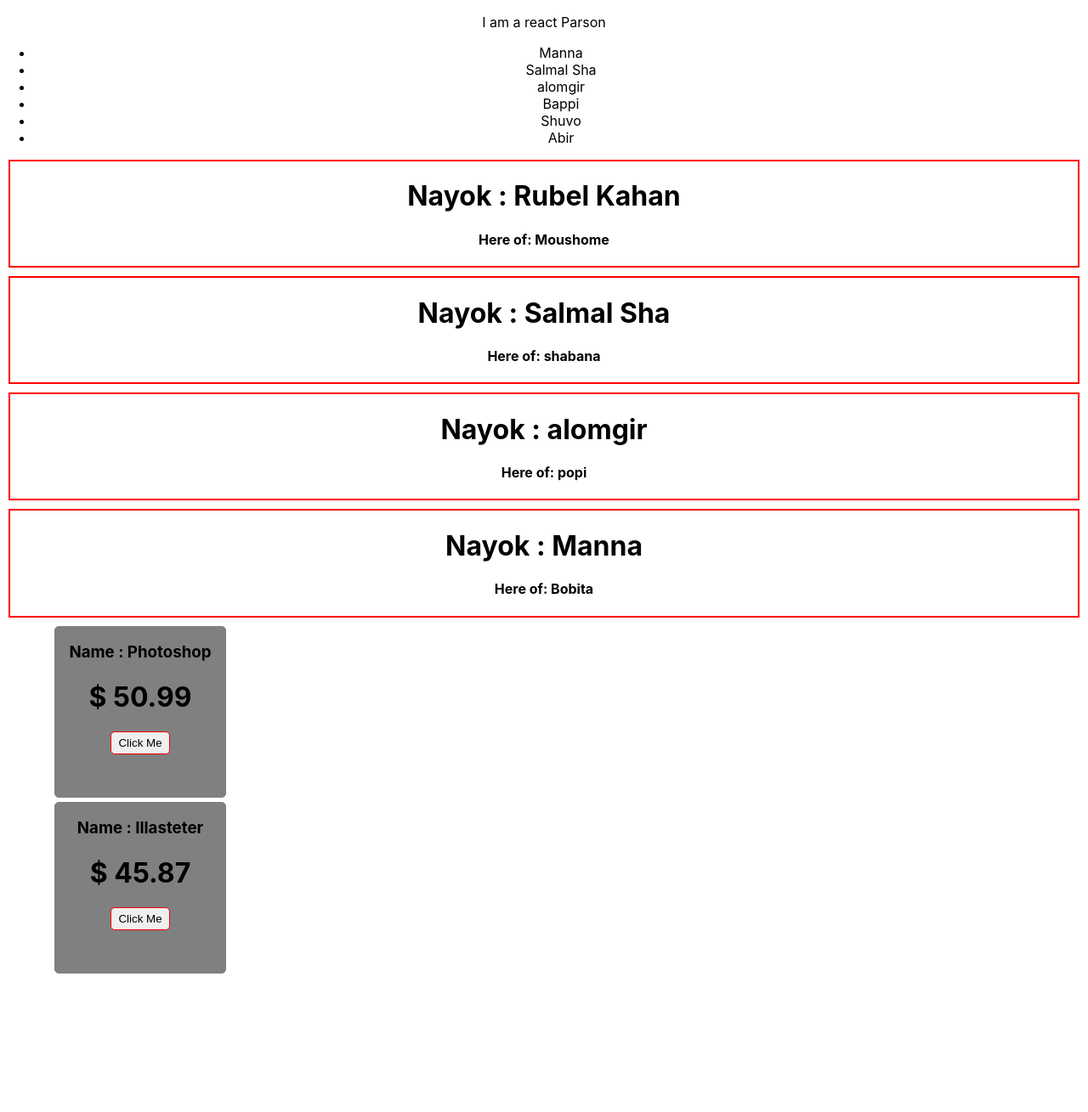
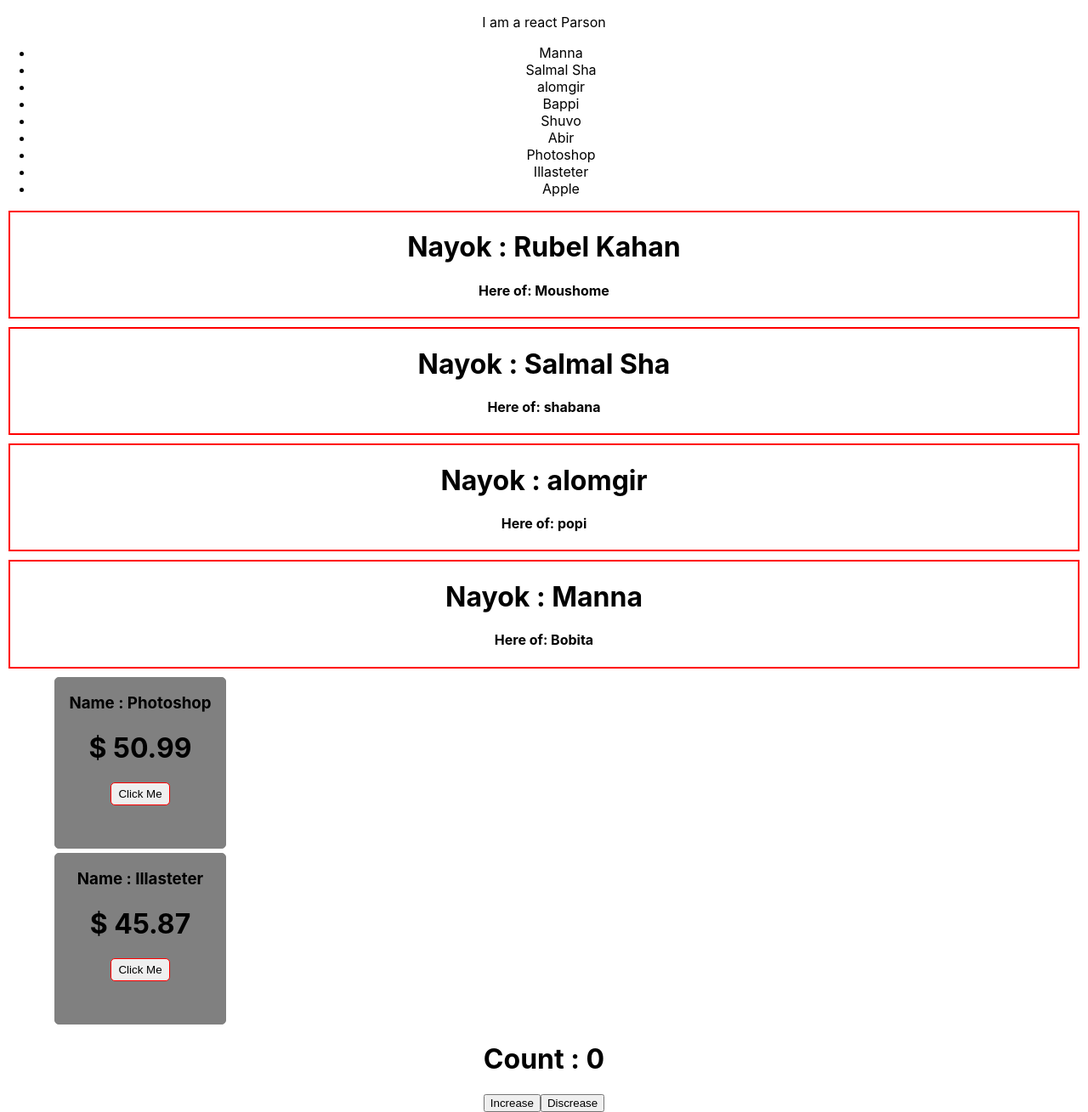
Before and after one commit to akprinceinfo/React-core-concepts, a React (Create React App) app: page / in a window 1280 px wide. Shown: the whole page at 85% size. Before the commit the page ends 1151 px from the top, so only its background shows below. Built offline with nearby package versions, Linux system fonts and the light colour scheme.

Commit message:
React : Counter Add => Use : useState

```diff
--- a/src/App.js
+++ b/src/App.js
@@ -1,4 +1,5 @@
 import './App.css';
+import React, {useState} from 'react';
 
 function App() {
 
@@ -7,7 +8,8 @@
 
   const naykos = ["Manna", "Salmal Sha","alomgir","Bappi","Shuvo","Abir"];
   const products = [{Name:'Photoshop',Price:'50.99'},
-                    {Name : "Illasteter",Price:'45.87'}
+                    {Name : "Illasteter",Price:'45.87'},
+                    {Name : "Apple",Price:'29.87'}
                   ];
                   //array function
   // const naykosList = naykos.map(nayok => nayok);
@@ -21,10 +23,17 @@
           {
             naykos.map(nayok => <li>{nayok}</li>)
           }
+          {
+            products.map(product=><li>{product.Name}</li>)
+
+          }
+
         </ul>
 
      </header >
-
+        {/* { // Problem ------------> ???????????
+          products.map(pd=><Parson productName = {pd}></Parson>)
+        } */}
 
         <Parson name = 'Rubel Kahan' nayka ='Moushome'></Parson>
         <Parson name = {naykos[1]}  nayka = 'shabana'></Parson>
@@ -35,6 +44,9 @@
         {/* ---------------------------- */}
 
         <Product productName = {products[1]} ProductPrice={products[1].Price}></Product>
+
+          {/* -------------counter--------------- */}
+          <Counter></Counter>
      </div>
   )
 }
@@ -85,7 +97,26 @@
     )
   }
 
+  // this is counter section
 
+  function Counter(){
+    const[count,setCount] = useState(0);
+
+    const handleIncrease = ()=> {
+     setCount(count+ 1);
+    };
+
+    // const disCrease = ()=>{
+    // }
+
+    return(
+      <div>
+        <h1>Count : {count}</h1>
+        <button onClick={handleIncrease}>Increase</button>
+        <button>Discrease</button>
+      </div>
+    )
+  }
 
 
 
```
